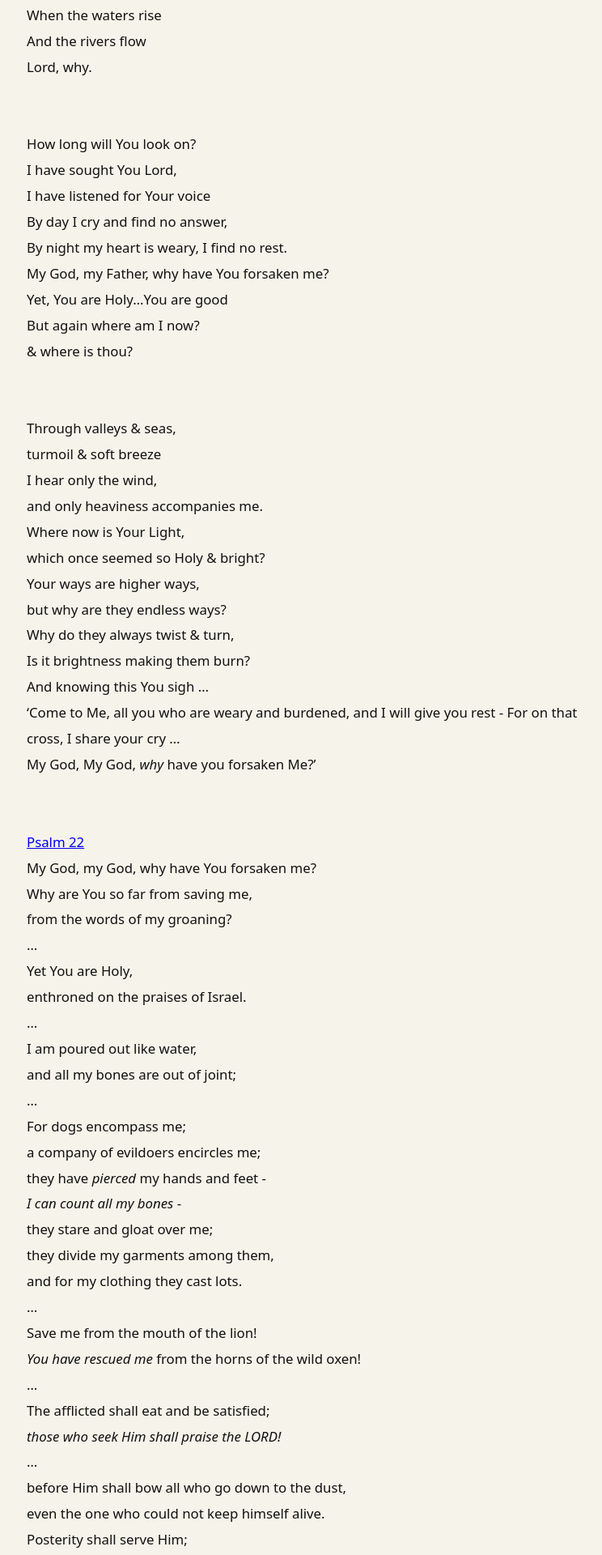
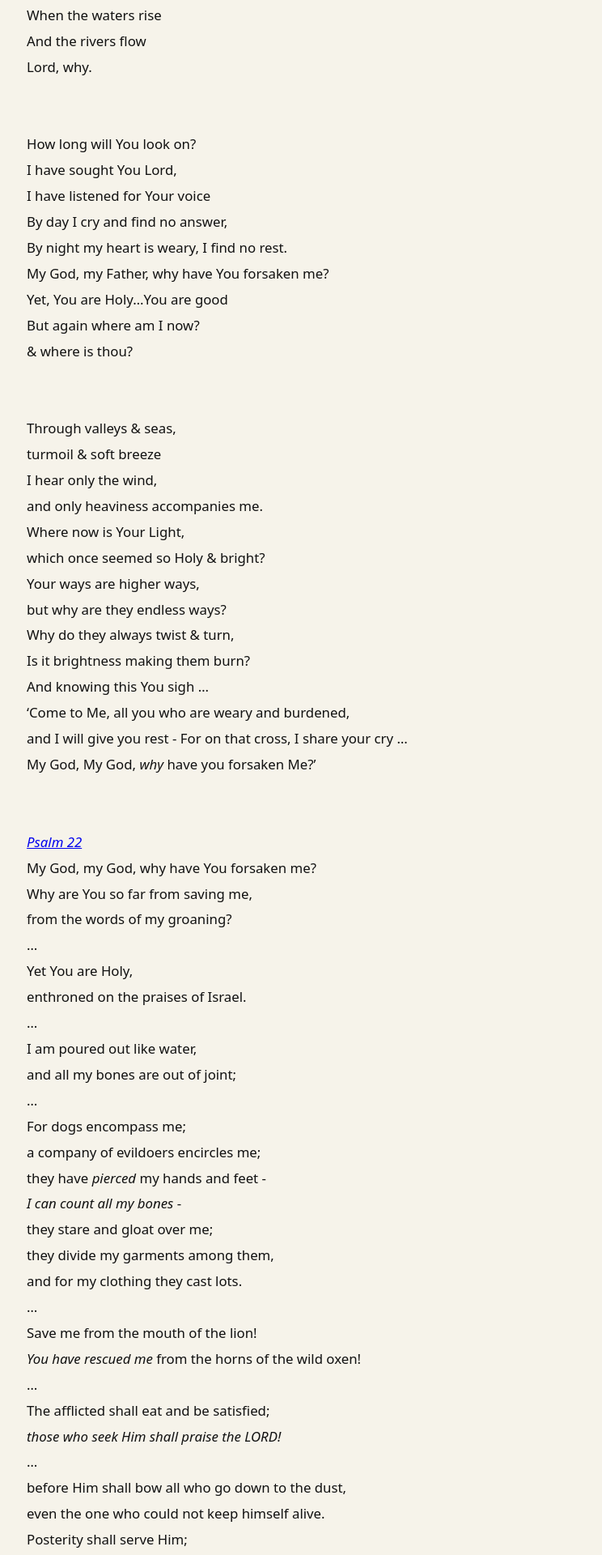
Before and after one commit to Wagz28/Wagz28.github.io, a Jekyll site: the page built from _poems/my-god-my-god.md, in a window 1280 px wide. Shown: the part 423-2343 px from the top of the page at 81% size, without its empty margins (177-921 px from the left). Built offline with Jekyll 4.4.1, drawn with Linux system fonts in a browser that asks for light colours.

Commit message:
edits to My God My God.

```diff
--- a/_poems/my-god-my-god.md
+++ b/_poems/my-god-my-god.md
@@ -32,10 +32,11 @@ but why are they endless ways?
 Why do they always twist & turn,
 Is it brightness making them burn?
 And knowing this You sigh ...
-'Come to Me, all you who are weary and burdened, and I will give you rest - For on that cross, I share your cry ...
+'Come to Me, all you who are weary and burdened,
+and I will give you rest - For on that cross, I share your cry ...
 My God, My God, _why_ have you forsaken Me?'
 
-[Psalm 22](https://www.bible.com/bible/59/PSA.22)
+[_Psalm 22_](https://www.bible.com/bible/59/PSA.22)
 My God, my God, why have You forsaken me?
 Why are You so far from saving me,
 from the words of my groaning?
```
